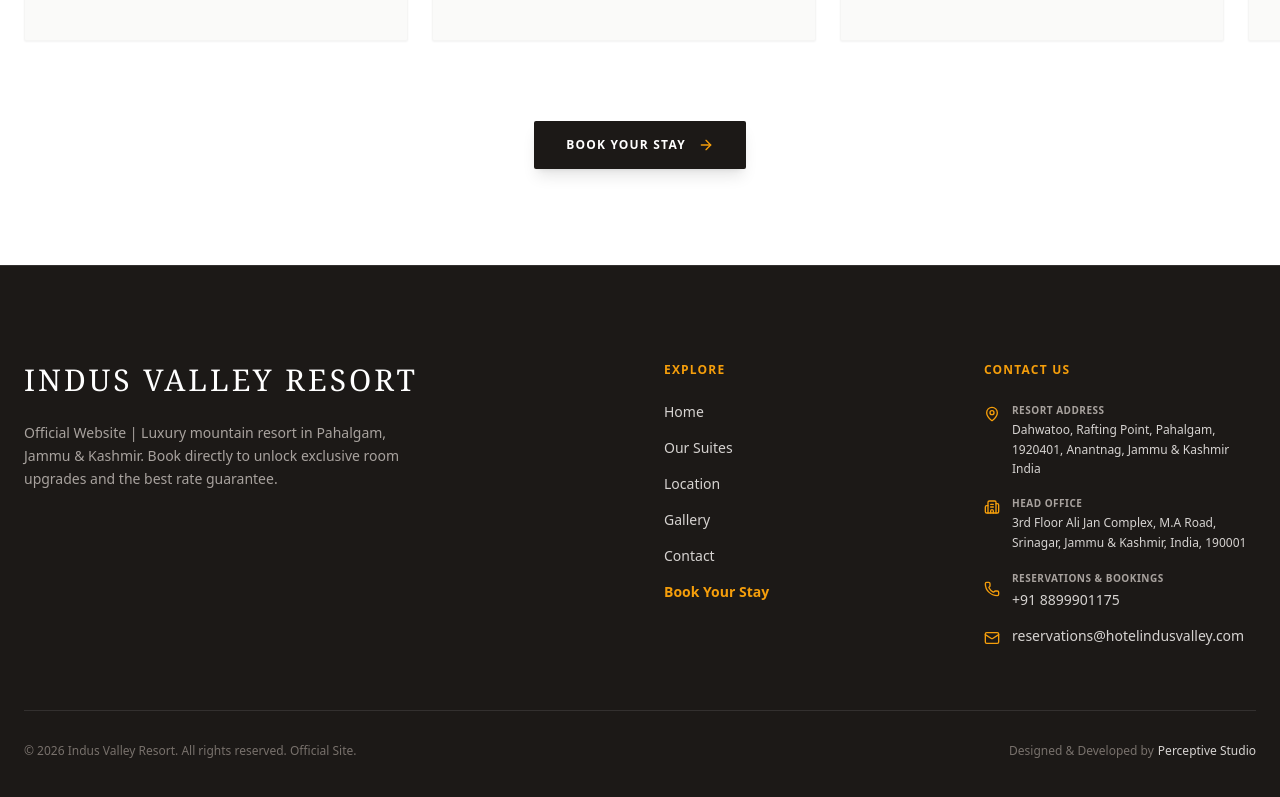
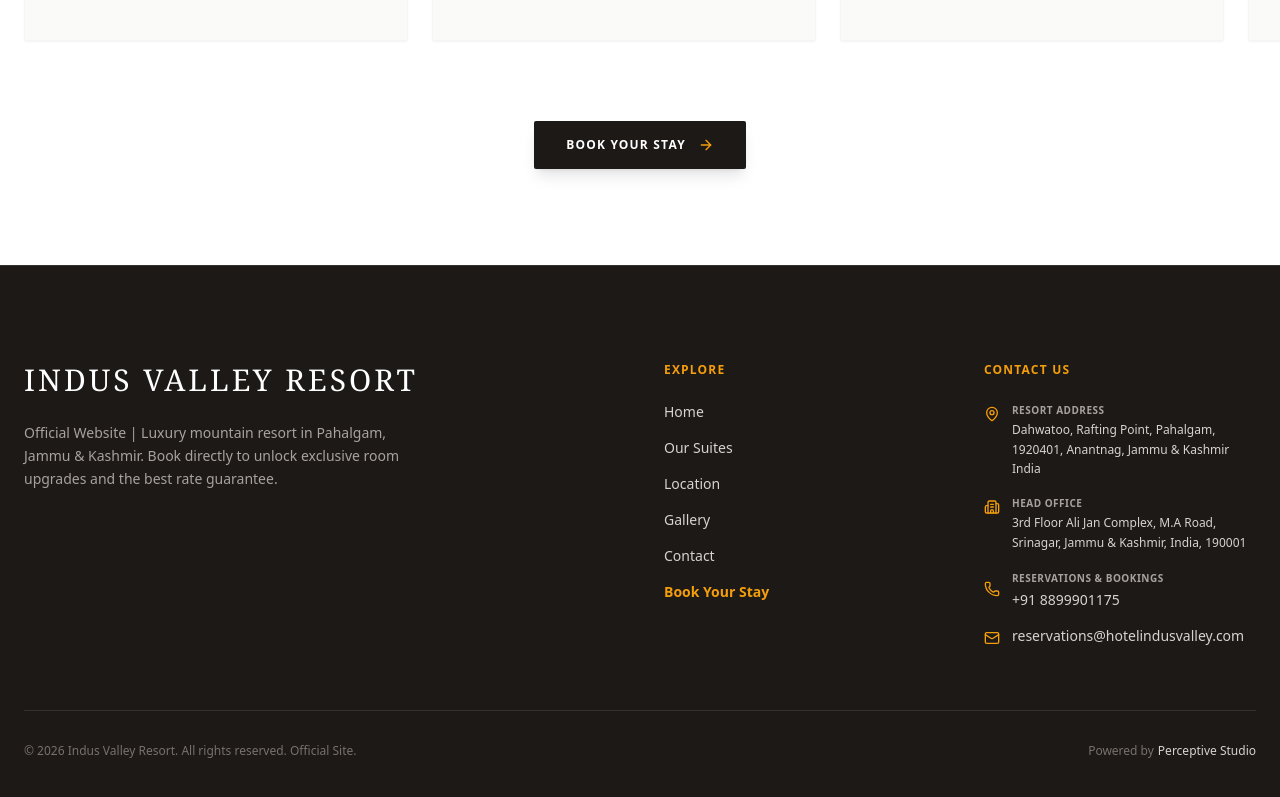
Before and after one commit to studio-prcptiv/indus-valley-resort, a Next.js app: page / in a window 1280 px wide. Shown: the part 4384-5181 px from the top of the page. Built offline with nearby package versions, Linux system fonts and the light colour scheme; a web font is replaced by a local one.

Commit message:
Footer Tag Update

```diff
--- a/src/components/Footer.tsx
+++ b/src/components/Footer.tsx
@@ -129,7 +129,7 @@
             reserved. Official Site.
           </p>
           <div className="flex gap-1 md:mt-0 items-center">
-            <span>Designed &amp; Developed by</span>
+            <span>Powered by</span>
             <a
               href="https://www.prcptiv.com"
               target="_blank"
```
